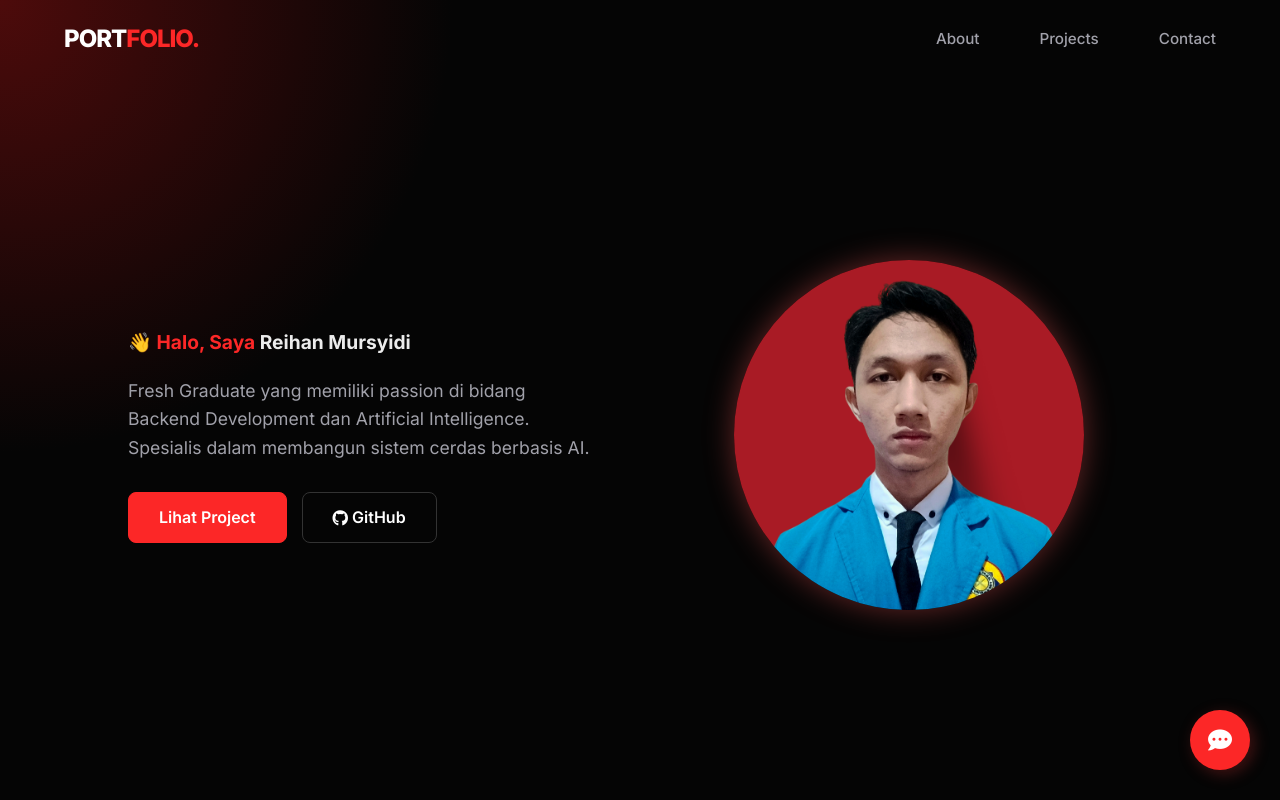
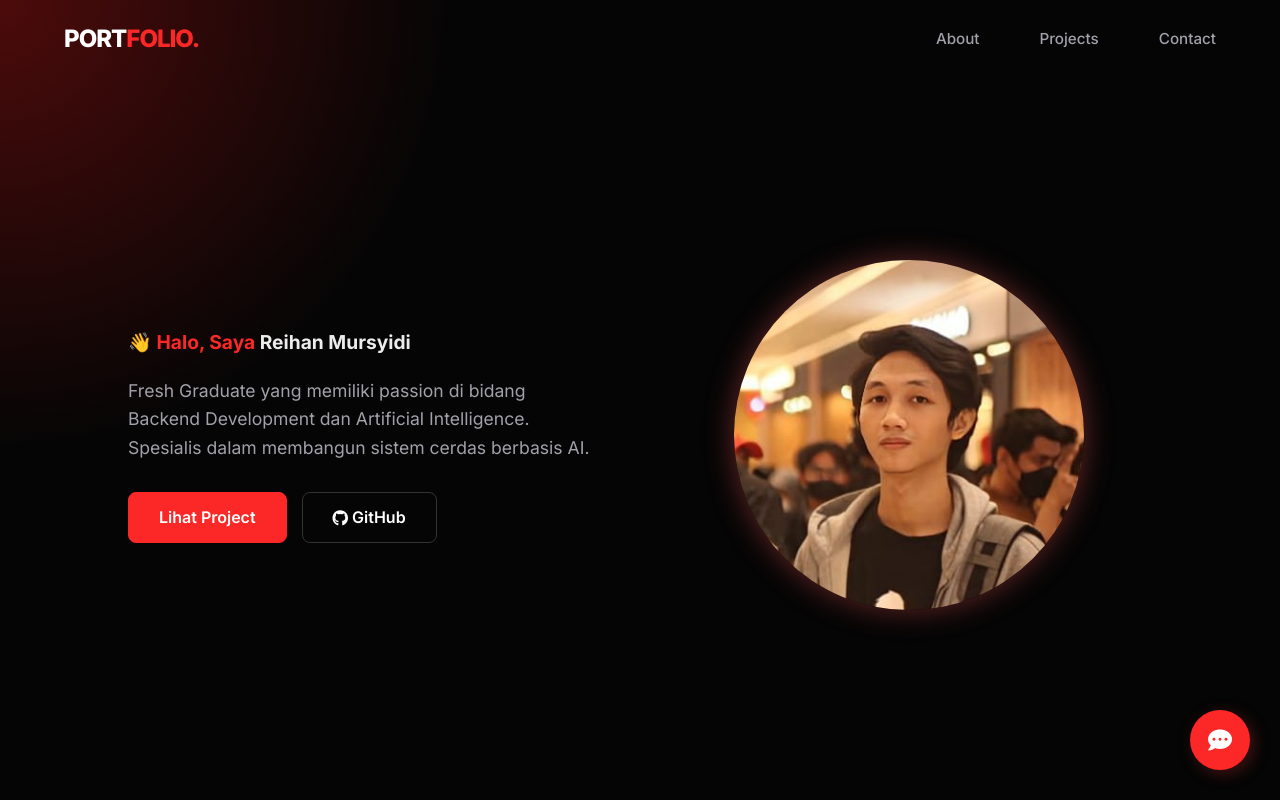
Before and after one commit to ReihanMursyidi/portofolio, a plain HTML site: page index.html in a window 1280 px wide. Shown: the top 800 px of the page. Drawn offline with nearby package versions, Linux system fonts and the light colour scheme; a script that the page names is missing.

```diff
--- a/index.html
+++ b/index.html
@@ -42,7 +42,7 @@
         </div>
 
         <div class="photo-profile">
-            <img src="img/ReihanMursyidi square.png" alt="Foto Profil Reihan Mursyidi">
+            <img src="img/WhatsApp Image 2025-01-20 at 20.26.37_db643bf7.jpg" alt="Foto Profil Reihan Mursyidi">
         </div>
 
     </section>
```
